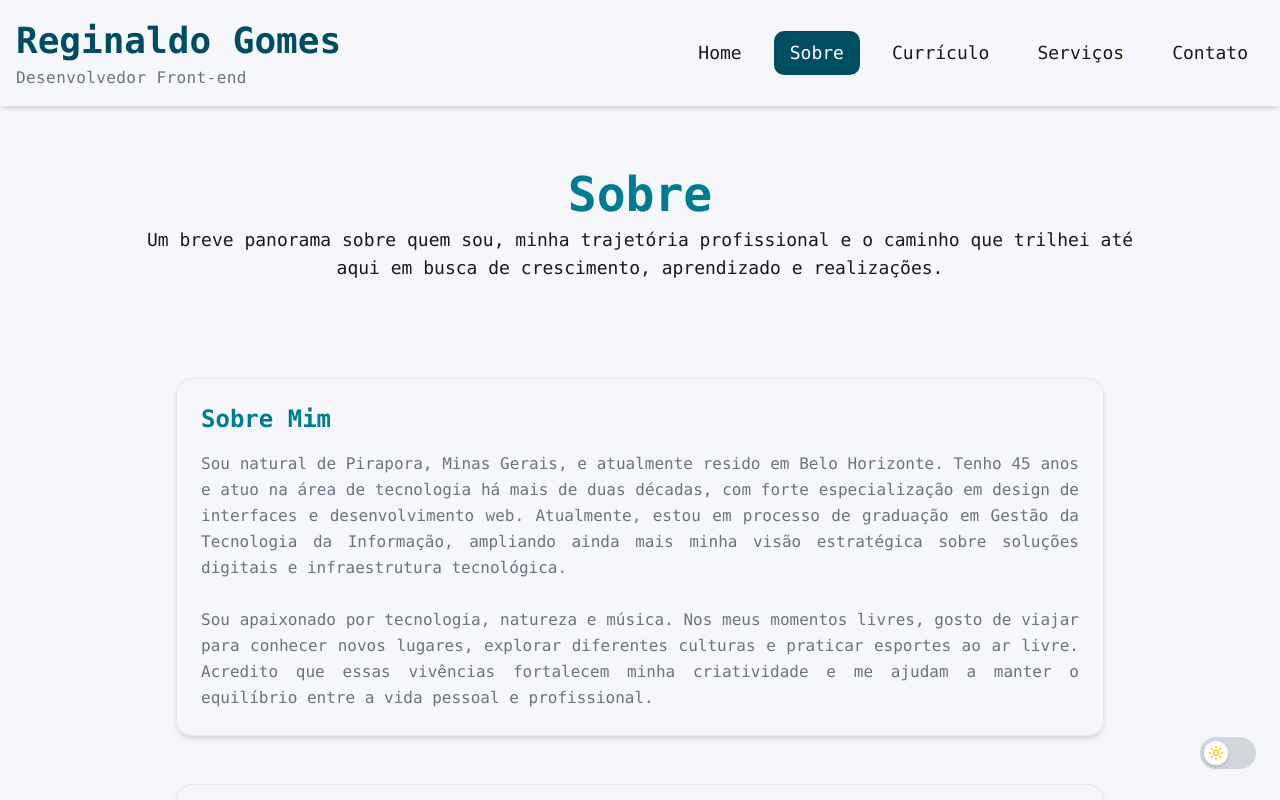
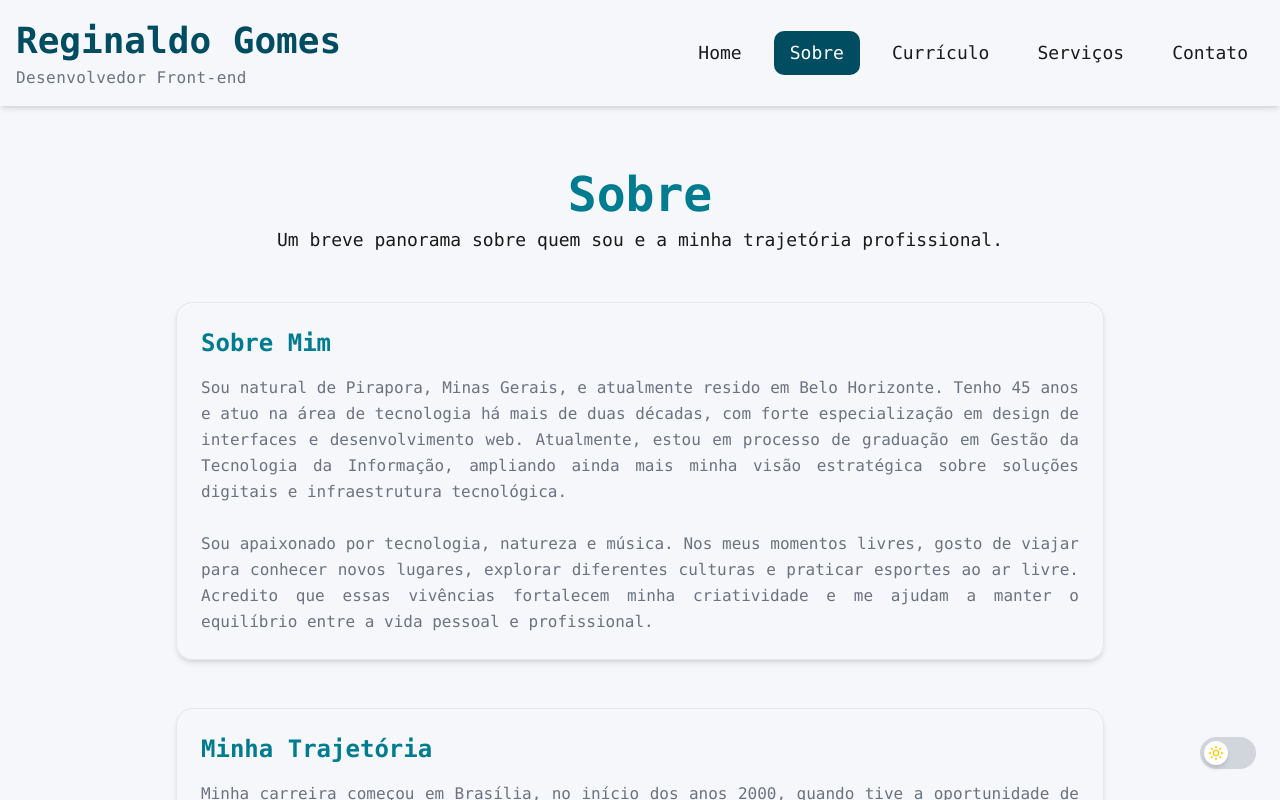
Before and after one commit to reginaldogomes/nextjs-developer-resume, a Next.js app: page /about in a window 1280 px wide. Shown: the top 800 px of the page. Built offline with nearby package versions, Linux system fonts and the light colour scheme.

Commit message:
feat: simplify page description and adjust layout class for consistency

```diff
--- a/src/app/about/page.tsx
+++ b/src/app/about/page.tsx
@@ -5,7 +5,7 @@ import { motion } from 'framer-motion'
 const PageHeadData = {
   title: 'Sobre',
   description:
-    'Um breve panorama sobre quem sou, minha trajetória profissional e o caminho que trilhei até aqui em busca de crescimento, aprendizado e realizações.',
+    'Um breve panorama sobre quem sou e a minha trajetória profissional.',
 }
 
 const userData = {
@@ -33,7 +33,7 @@ export default function Page() {
         description={PageHeadData.description}
       />
       <motion.div
-        className="container mx-auto px-4 sm:px-6 lg:px-8 py-12 flex flex-col gap-12"
+        className="container mx-auto px-4 sm:px-6 lg:px-8 flex flex-col gap-12"
         initial={{ opacity: 0, y: 20 }}
         animate={{ opacity: 1, y: 0 }}
         transition={{ duration: 0.6 }}
```
